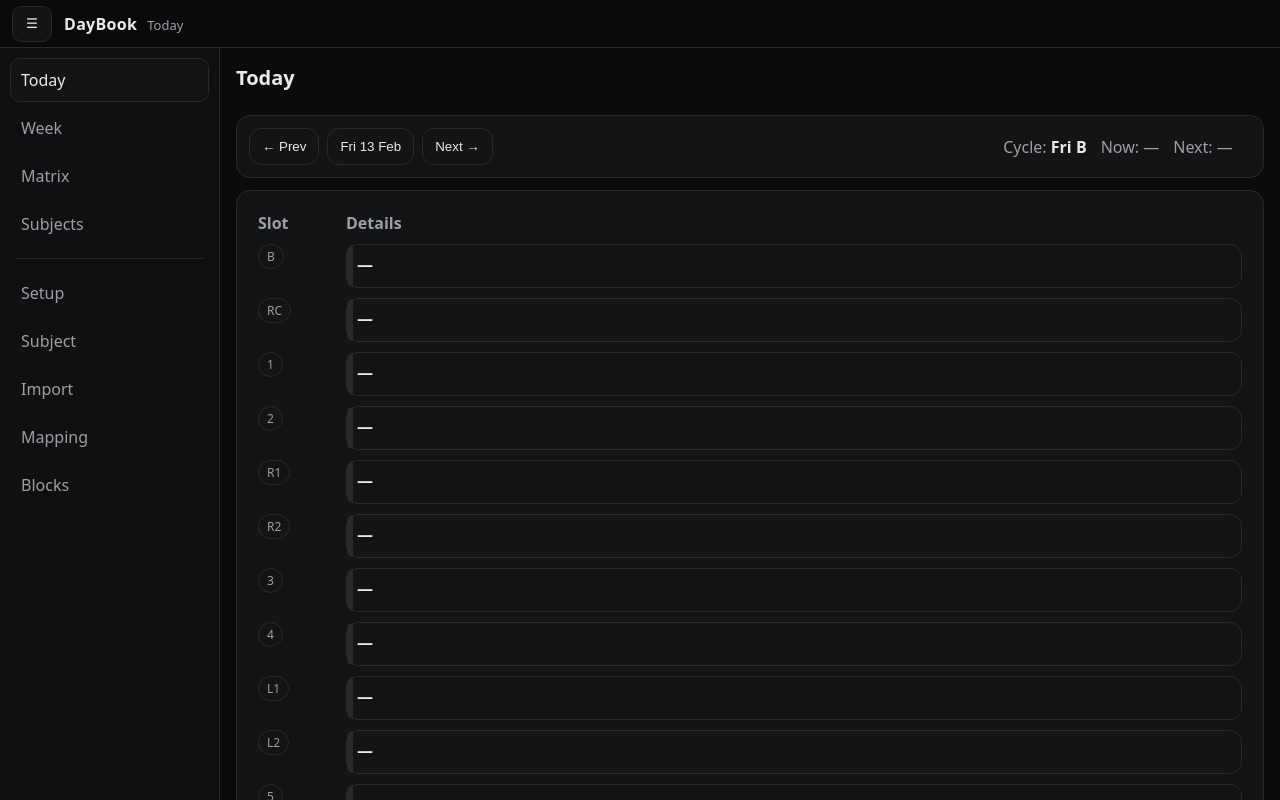
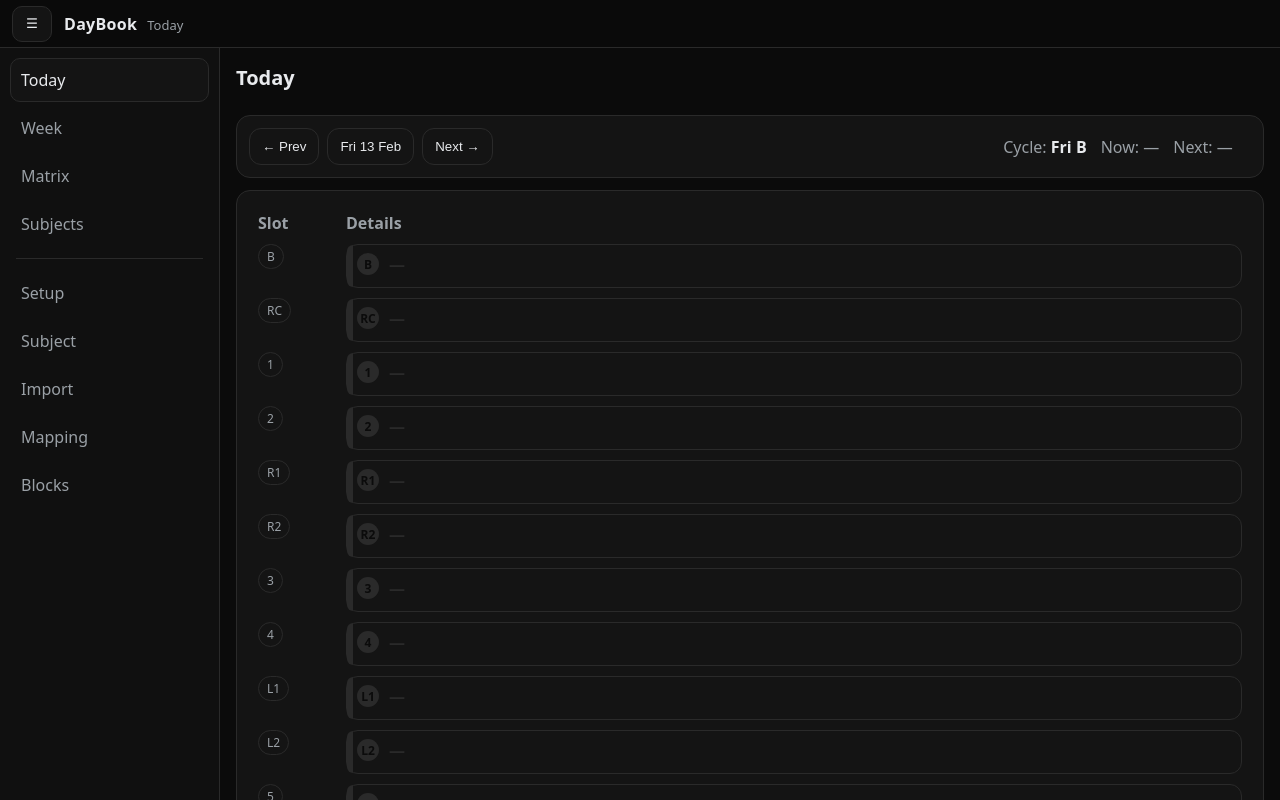
Before and after one commit to Spencerzone/cal, a React (Vite) app: page / in a window 1280 px wide. Both pictures are taken after a click on the button "← Prev". Shown: the top 800 px of the page. Built offline with nearby package versions, Linux system fonts and the light colour scheme; the HTML template or start-up script is replaced by a standard one.

Commit message:
coloured titles

```diff
--- a/src/pages/TodayPage.tsx
+++ b/src/pages/TodayPage.tsx
@@ -555,17 +555,42 @@ export default function TodayPage() {
                         }
                       }}
                     >
-                      <div className="row" style={{ justifyContent: "space-between", gap: 10 }}>
-                        <div>
-                          <strong>{titleText}</strong>{" "}
-                          {codeText ? <span className="muted">({codeText})</span> : null}
-                        </div>
-                        <div className="muted">{timeText ?? ""}</div>
-                      </div>
+                      <div className="row" style={{ justifyContent: "space-between", gap: 10, alignItems: "baseline" }}>
+  <div className="row" style={{ gap: 10, alignItems: "center", minWidth: 0 }}>
+    {/* circular slot badge */}
+    <span
+      title={block.name}
+      style={{
+        width: 22,
+        height: 22,
+        borderRadius: 999,
+        display: "inline-flex",
+        alignItems: "center",
+        justifyContent: "center",
+        fontSize: 12,
+        fontWeight: 700,
+        background: strip,
+        color: "#0b0b0b",
+        flex: "0 0 auto",
+      }}
+    >
+      {compactBlockLabel(block.name)}
+    </span>
+
+    {/* coloured subject title */}
+    <div style={{ minWidth: 0 }}>
+      <strong style={{ color: strip }}>{titleText}</strong>{" "}
+      {codeText ? <span className="muted">({codeText})</span> : null}
+    </div>
+  </div>
+
+  <div className="muted" style={{ whiteSpace: "nowrap" }}>
+    {timeText ?? ""}
+  </div>
+</div>
 
                       <div className="muted" style={{ marginTop: 4 }}>
                         {resolvedRoom ? <span className="badge">Room {resolvedRoom}</span> : null}{" "}
-                        {cell.kind === "template" && cell.e.periodCode ? <span className="badge">{cell.e.periodCode}</span> : null}{" "}
                         {cell.kind === "template" ? <span className="badge">{cell.a.kind}</span> : null}
                         {cell.kind === "manual" ? <span className="badge">{cell.a.kind}</span> : null}
                       </div>
--- a/src/pages/WeekPage.tsx
+++ b/src/pages/WeekPage.tsx
@@ -526,16 +526,41 @@ export default function WeekPage() {
                           }
                         }}
                       >
-                        <div className="row" style={{ justifyContent: "space-between", gap: 10 }}>
-                          <div>
-                            <strong>{titleText}</strong>{" "}
-                            {codeText ? <span className="muted">({codeText})</span> : null}
-                          </div>
-                          <div className="muted">{timeText ?? ""}</div>
-                        </div>
+                        <div className="row" style={{ justifyContent: "space-between", gap: 10, alignItems: "baseline" }}>
+  <div className="row" style={{ gap: 10, alignItems: "center", minWidth: 0 }}>
+    {/* circular slot badge */}
+    <span
+      title={block.name}
+      style={{
+        width: 22,
+        height: 22,
+        borderRadius: 999,
+        display: "inline-flex",
+        alignItems: "center",
+        justifyContent: "center",
+        fontSize: 12,
+        fontWeight: 700,
+        background: strip,
+        color: "#0b0b0b",
+        flex: "0 0 auto",
+      }}
+    >
+      {compactBlockLabel(block.name)}
+    </span>
+
+    {/* coloured subject title */}
+    <div style={{ minWidth: 0 }}>
+      <strong style={{ color: strip }}>{titleText}</strong>{" "}
+      {codeText ? <span className="muted">({codeText})</span> : null}
+    </div>
+  </div>
+
+  <div className="muted" style={{ whiteSpace: "nowrap" }}>
+    {timeText ?? ""}
+  </div>
+</div>
 
                         <div className="muted" style={{ marginTop: 4 }}>
-                          <span className="badge">{compactBlockLabel(block.name)}</span>{" "}
                           {resolvedRoom ? <span className="badge">Room {resolvedRoom}</span> : null}{" "}
                           {cell.kind === "template" && cell.e.periodCode ? <span className="badge">{cell.e.periodCode}</span> : null}{" "}
                           {cell.kind === "template" ? <span className="badge">{cell.a.kind}</span> : null}
```
